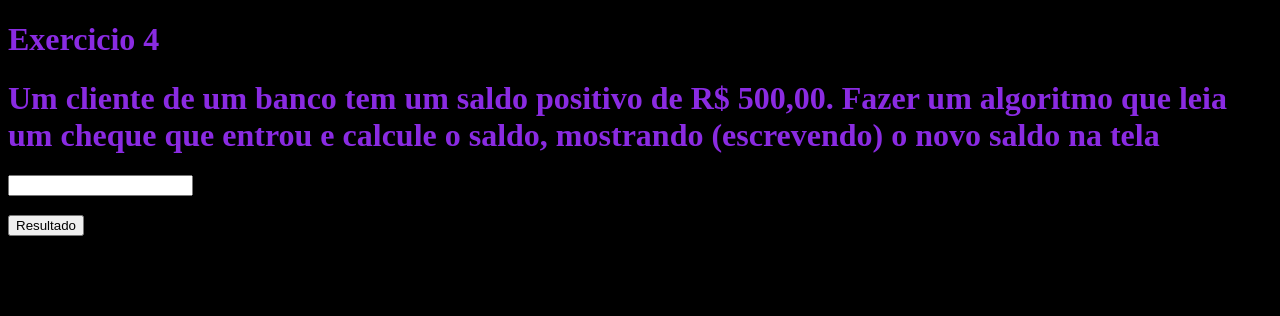
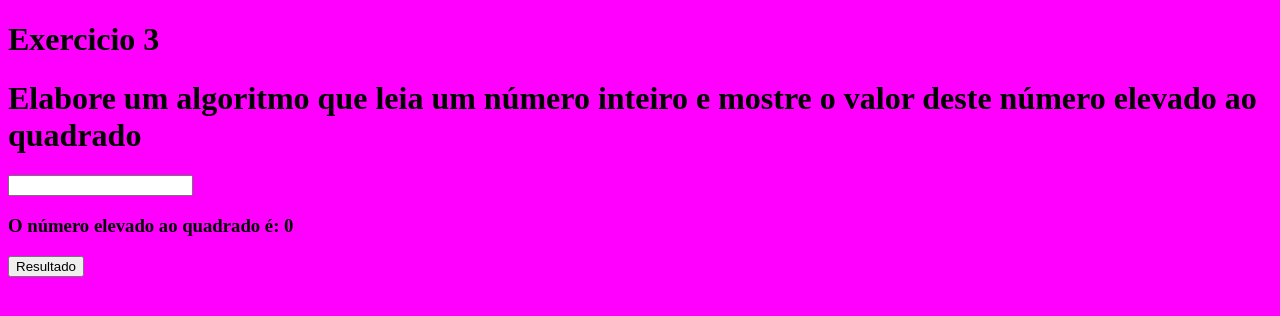
Before and after one commit to Lucaspalomo/estrutura-dados, a plain HTML site: page exercicio3/index.html in a window 1280 px wide. Both pictures are taken after a click on the button "Resultado". Drawn offline with Linux system fonts and the light colour scheme.

```diff
--- a/31-08/style.css
+++ /dev/null
@@ -1,5 +0,0 @@
-body {
-    min-height: 100vh;
-    background-color: brown;
-    color: black;
-}
--- a/exercicio3/index.html
+++ b/exercicio3/index.html
@@ -3,14 +3,13 @@
 <head>
     <meta charset="UTF-8">
     <meta name="viewport" content="width=device-width, initial-scale=1.0">
-    <title>Exercicio 4</title>
-    <h1>Exercicio 4</h1>
+    <title>Exercicio 3</title>
+    <h1>Exercicio 3</h1>
     <link rel="stylesheet" href="style.css">
     <script src="main.js"></script>
 </head>
 <body>
-    <h1> Um cliente de um banco tem um saldo positivo de R$ 500,00. Fazer um algoritmo que leia um cheque que
-        entrou e calcule o saldo, mostrando (escrevendo) o novo saldo na tela
+    <h1> Elabore um algoritmo que leia um número inteiro e mostre o valor deste número elevado ao quadrado
         </h1>
     <input type="text" id="numero1"> <br>
     <h3 id="resultado" ></h3>
--- a/exercicio3/main.js
+++ b/exercicio3/main.js
@@ -1,6 +1,6 @@
 function Calcular(){
     // Variavel Local
-    let numero = Number( document.getElementById ('numero').value); //variaveis são não tipadas
-    let resultado = (numero);
-    document.getElementById('resultado').innerHTML = "O valor de entrada foi " + resultado;
+    let numero = Number( document.getElementById ('numero1').value); //variaveis são não tipadas
+    let resultado = (numero ** 2);
+    document.getElementById('resultado').innerHTML = "O número elevado ao quadrado é: " + resultado;
     }
--- a/exercicio3/style.css
+++ b/exercicio3/style.css
@@ -1,5 +1,5 @@
 body {
     min-height: 100vh;
-    background-color: black;
-    color: blueviolet;
+    background-color: magenta;
+    color: black;
 }
```
Also changed, not shown: 31-08/index.html (deleted, +0 -17 lines), 31-08/script.js (deleted, +0 -13 lines).
